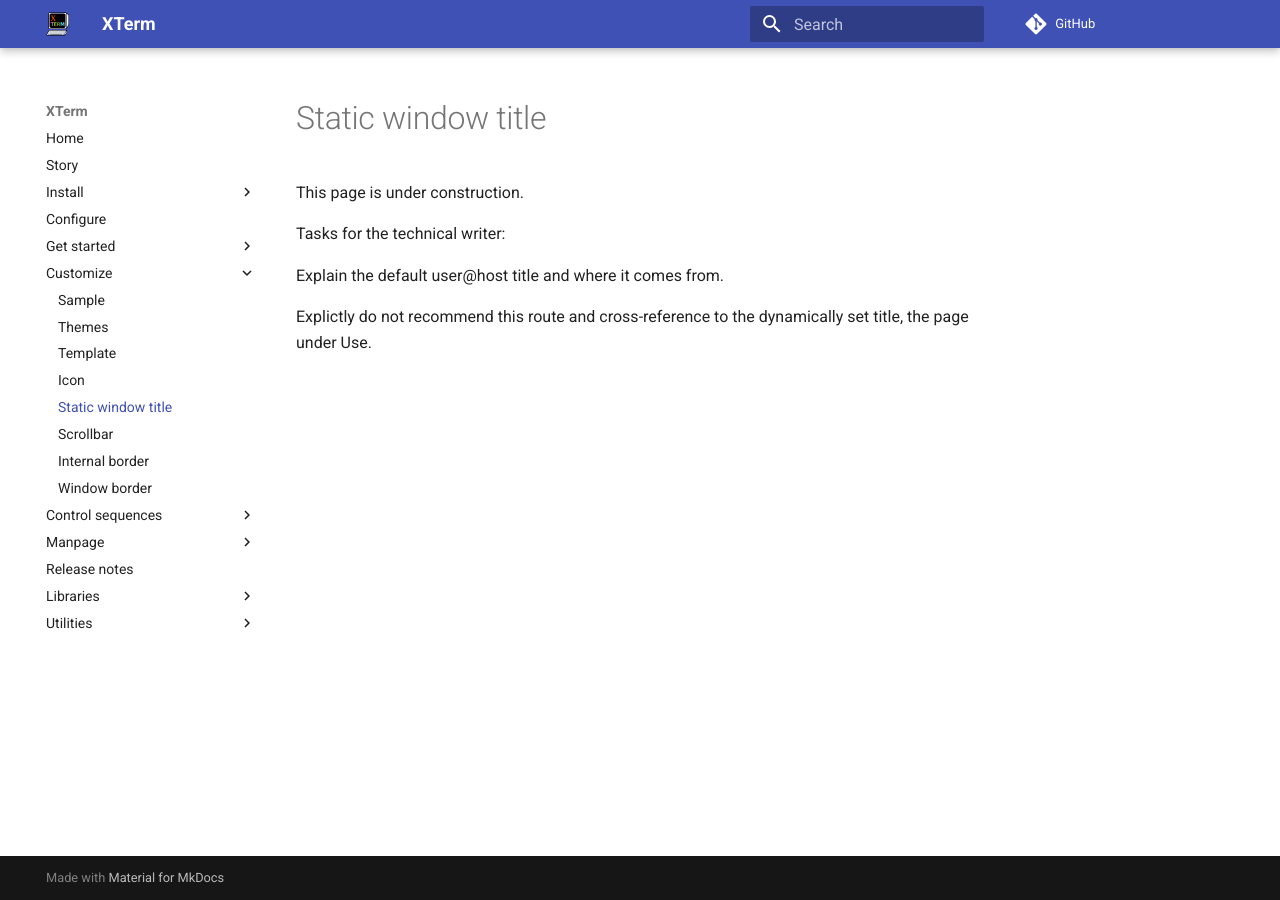
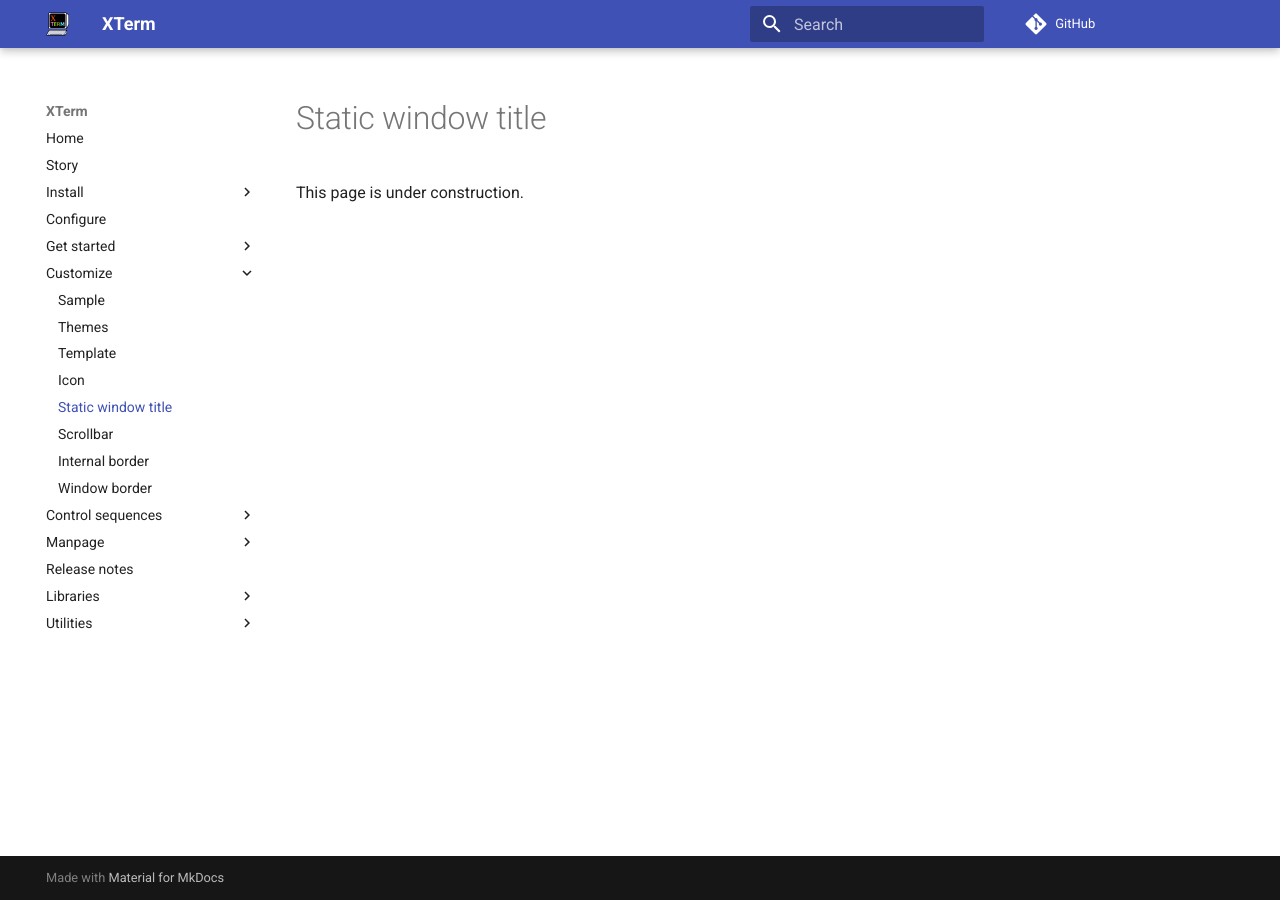
Before and after one commit to xterm-x11/docs, an MkDocs documentation site: the page built from docs/static-window-title.md, in a window 1280 px wide. Built offline with MkDocs 1.6.1 and Material for MkDocs 9.7.7, drawn with Linux system fonts in a browser that asks for light colours; comment, search, counter and statistics services are not loaded.

Commit message:
Update static-window-title.md

```diff
--- a/docs/static-window-title.md
+++ b/docs/static-window-title.md
@@ -1,9 +1,3 @@
 # Static window title
 
 This page is under construction.
-
-Tasks for the technical writer:
-
-Explain the default user@host title and where it comes from.
-
-Explictly do not recommend this route and cross-reference to the dynamically set title, the page under Use.
```
